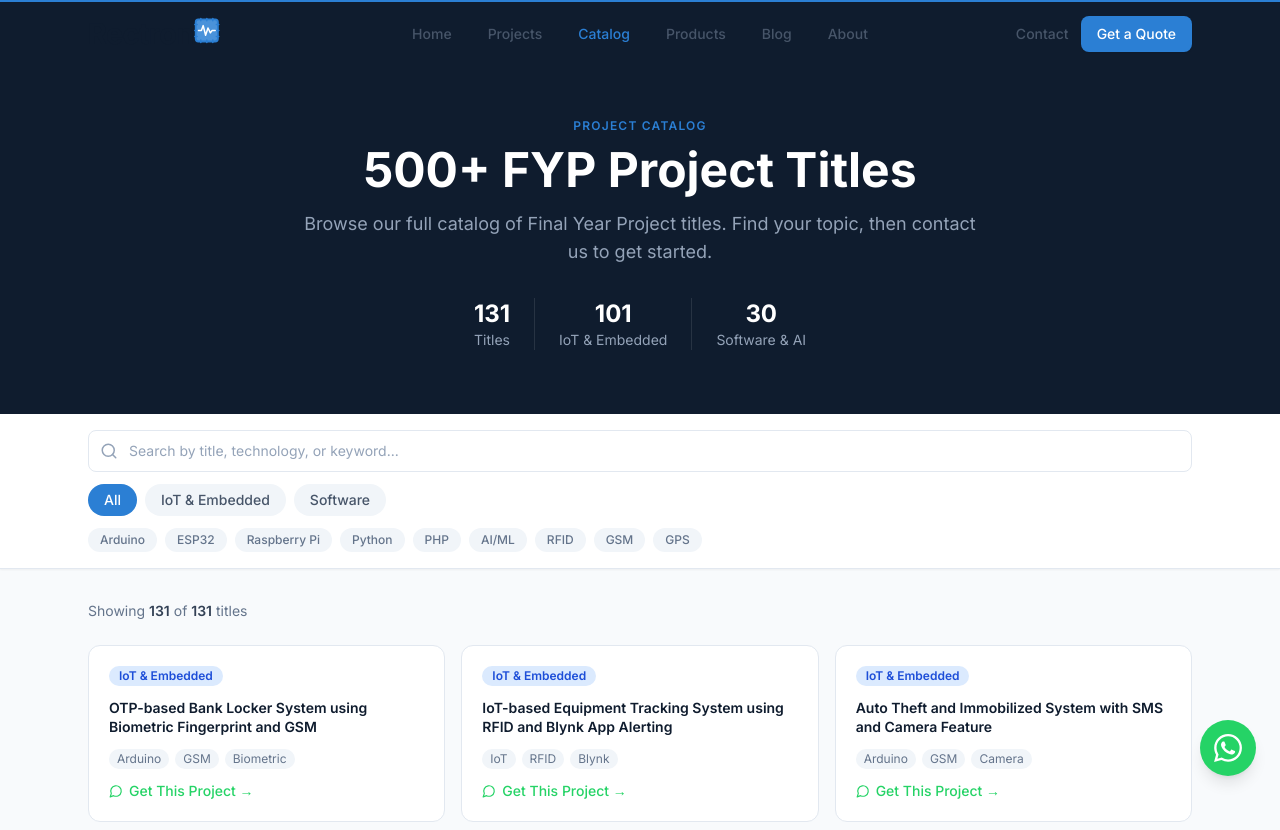
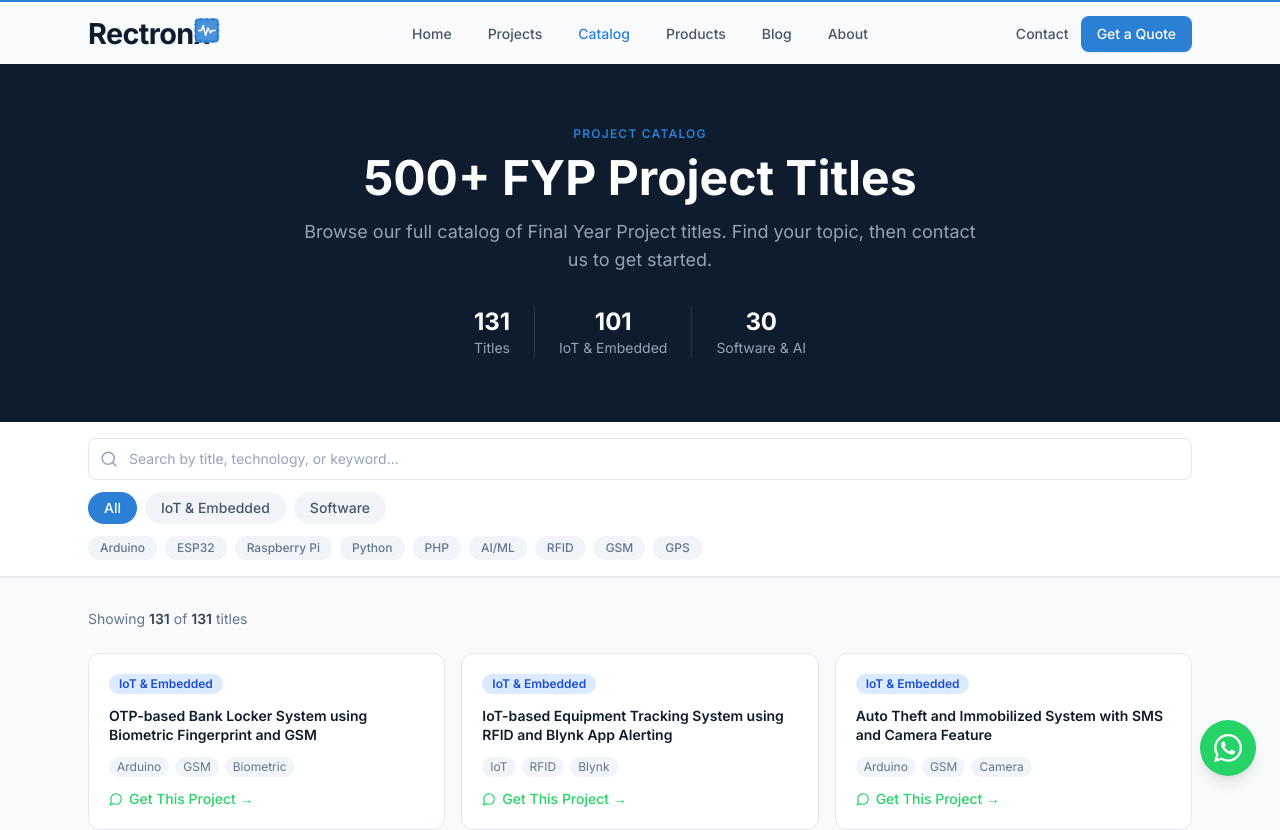
Before and after one commit to mahesh020795/rectronx-website, a Next.js app: page /catalog in a window 1280 px wide. Shown: the top 830 px of the page. Built offline with nearby package versions, Linux system fonts and the light colour scheme.

Commit message:
Fix catalog navbar overlap, correct About stats, fix WhatsApp number in Projects

```diff
--- a/app/about/page.tsx
+++ b/app/about/page.tsx
@@ -35,8 +35,8 @@ const values = [
 const stats = [
   { value: "400+", label: "Projects Delivered", icon: Trophy },
   { value: "500+", label: "Project Titles Available", icon: Smile },
-  { value: "4+", label: "Years Active", icon: Clock },
-  { value: "3", label: "Products Built", icon: Package },
+  { value: "8", label: "Years Active", icon: Clock },
+  { value: "12", label: "Commercial Products Built", icon: Package },
 ];
 
 export default function AboutPage() {
--- a/app/catalog/CatalogClient.tsx
+++ b/app/catalog/CatalogClient.tsx
@@ -78,9 +78,9 @@ export default function CatalogClient() {
   }
 
   return (
-    <main className="min-h-screen bg-slate-50">
+    <main className="min-h-screen bg-slate-50 pt-16">
       {/* Page Header */}
-      <section className="bg-brand-navy pt-28 pb-16 px-4 sm:px-6">
+      <section className="bg-brand-navy pt-14 pb-16 px-4 sm:px-6">
         <div className="max-w-6xl mx-auto text-center">
           <span className="inline-block text-xs font-semibold tracking-widest uppercase text-brand-blue mb-3">
             Project Catalog
--- a/app/projects/ProjectsClient.tsx
+++ b/app/projects/ProjectsClient.tsx
@@ -166,7 +166,7 @@ export default function ProjectsClient() {
 
                 {/* CTA link */}
                 <a
-                  href={`https://wa.me/60123456789?text=Hi%20Rectronx!%20I%27m%20interested%20in%20a%20project%20similar%20to%20${encodeURIComponent(p.title)}`}
+                  href={`https://wa.me/601172792500?text=Hi%20Rectronx!%20I%27m%20interested%20in%20a%20project%20similar%20to%20${encodeURIComponent(p.title)}`}
                   target="_blank"
                   rel="noopener noreferrer"
                   className="mt-4 inline-flex items-center gap-1.5 text-sm font-medium text-[#2B7FD4] hover:gap-2.5 transition-all"
```
